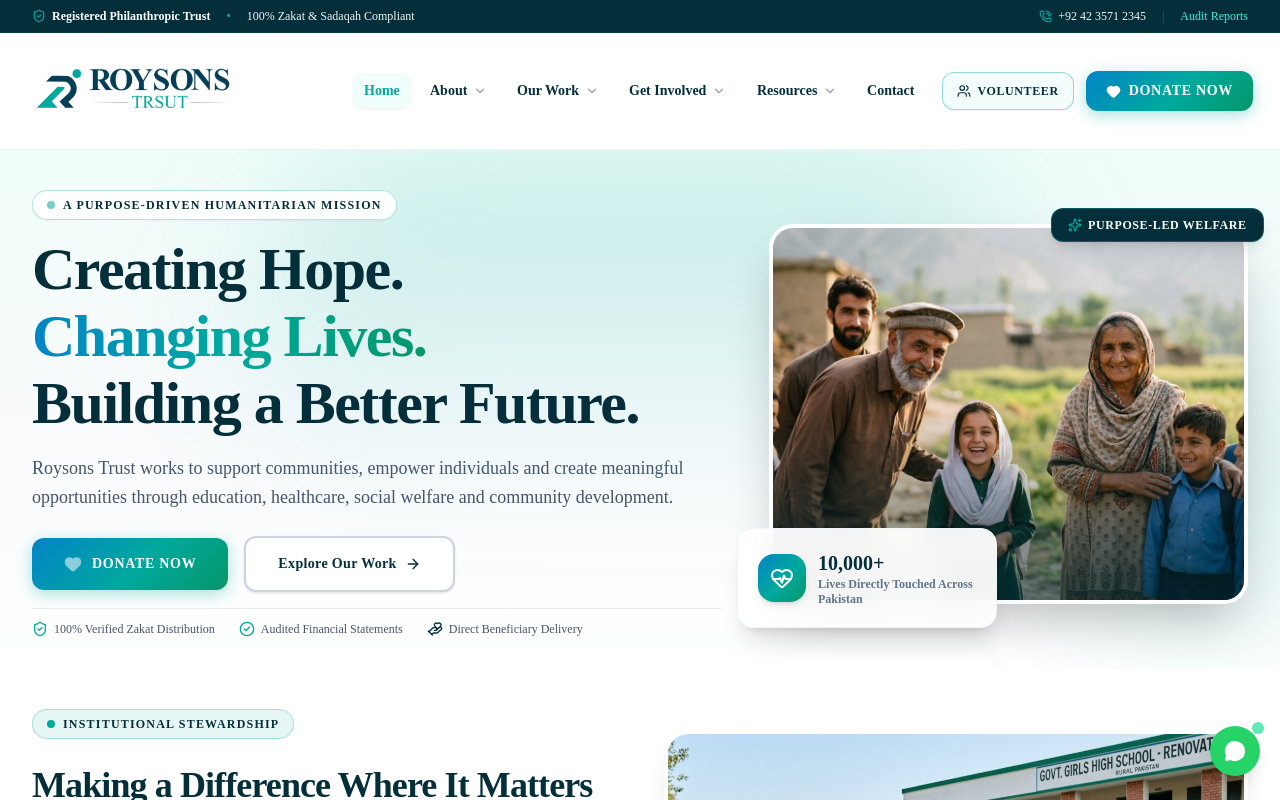
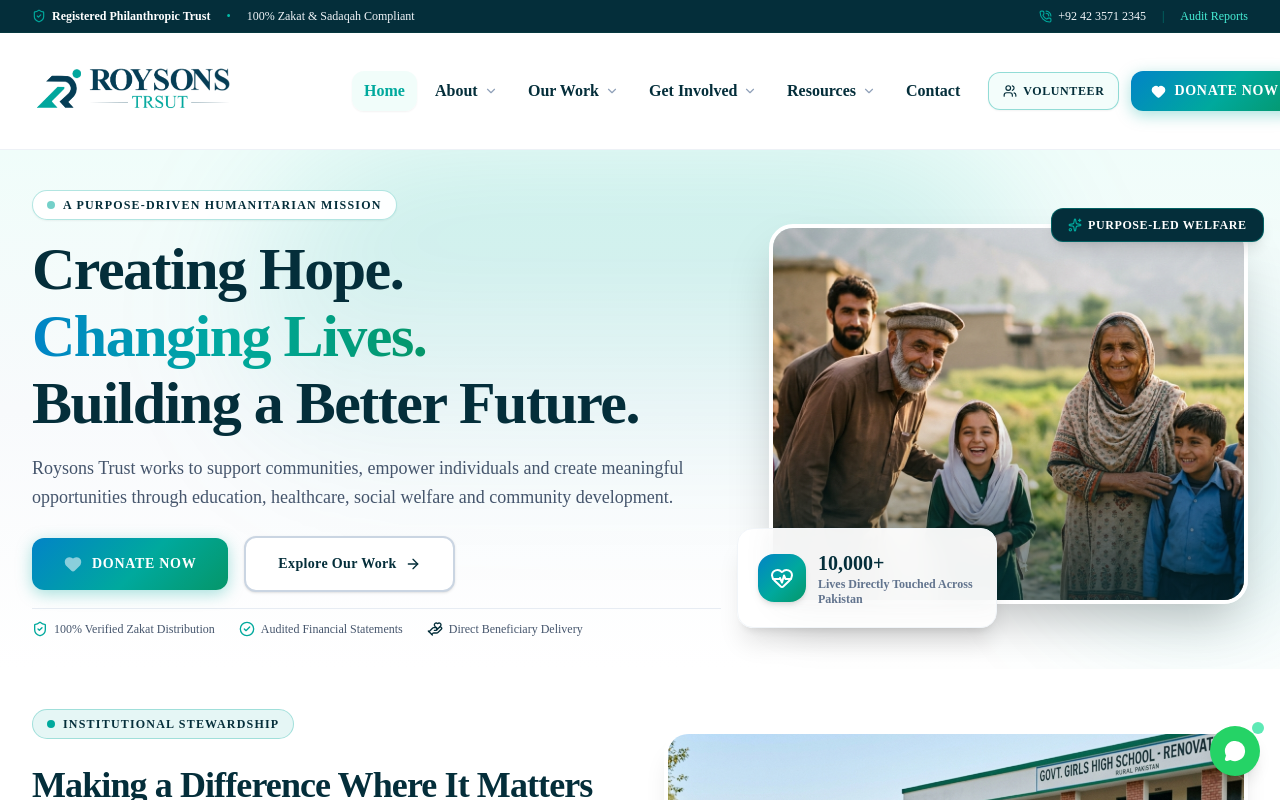
Before and after one commit to developbysaif/Roysons-trust, a Next.js app: page / in a window 1280 px wide. Shown: the top 800 px of the page. Built offline with nearby package versions, Linux system fonts and the light colour scheme.

Commit message:
style: increase navbar nav links font size from 13px to 15px for better readability

```diff
--- a/components/layout/Navbar.jsx
+++ b/components/layout/Navbar.jsx
@@ -171,7 +171,7 @@
             <nav className="hidden lg:flex items-center gap-1 xl:gap-1.5 flex-nowrap">
               <Link
                 href="/"
-                className={`whitespace-nowrap px-3 py-2 text-[13px] xl:text-sm font-bold rounded-xl transition-all duration-200 ${
+                className={`whitespace-nowrap px-3 py-2 text-[15px] xl:text-base font-bold rounded-xl transition-all duration-200 ${
                   pathname === "/"
                     ? "text-[#00A99D] bg-teal-50/90 shadow-xs"
                     : "text-[#042E3A] hover:text-[#00A99D] hover:bg-teal-50/60"
@@ -194,7 +194,7 @@
                   >
                     <button
                       type="button"
-                      className={`whitespace-nowrap inline-flex items-center gap-1.5 px-2.5 xl:px-3 py-2 text-[13px] xl:text-sm font-bold rounded-xl transition-all duration-200 ${
+                      className={`whitespace-nowrap inline-flex items-center gap-1.5 px-2.5 xl:px-3 py-2 text-[15px] xl:text-base font-bold rounded-xl transition-all duration-200 ${
                         isDropdownOpen || isGroupActive
                           ? "text-[#00A99D] bg-teal-50/90 shadow-xs"
                           : "text-[#042E3A] hover:text-[#00A99D] hover:bg-teal-50/60"
@@ -293,7 +293,7 @@
 
               <Link
                 href="/contact"
-                className={`whitespace-nowrap px-3 py-2 text-[13px] xl:text-sm font-bold rounded-xl transition-all duration-200 ${
+                className={`whitespace-nowrap px-3 py-2 text-[15px] xl:text-base font-bold rounded-xl transition-all duration-200 ${
                   pathname === "/contact"
                     ? "text-[#00A99D] bg-teal-50/90 shadow-xs"
                     : "text-[#042E3A] hover:text-[#00A99D] hover:bg-teal-50/60"
```
